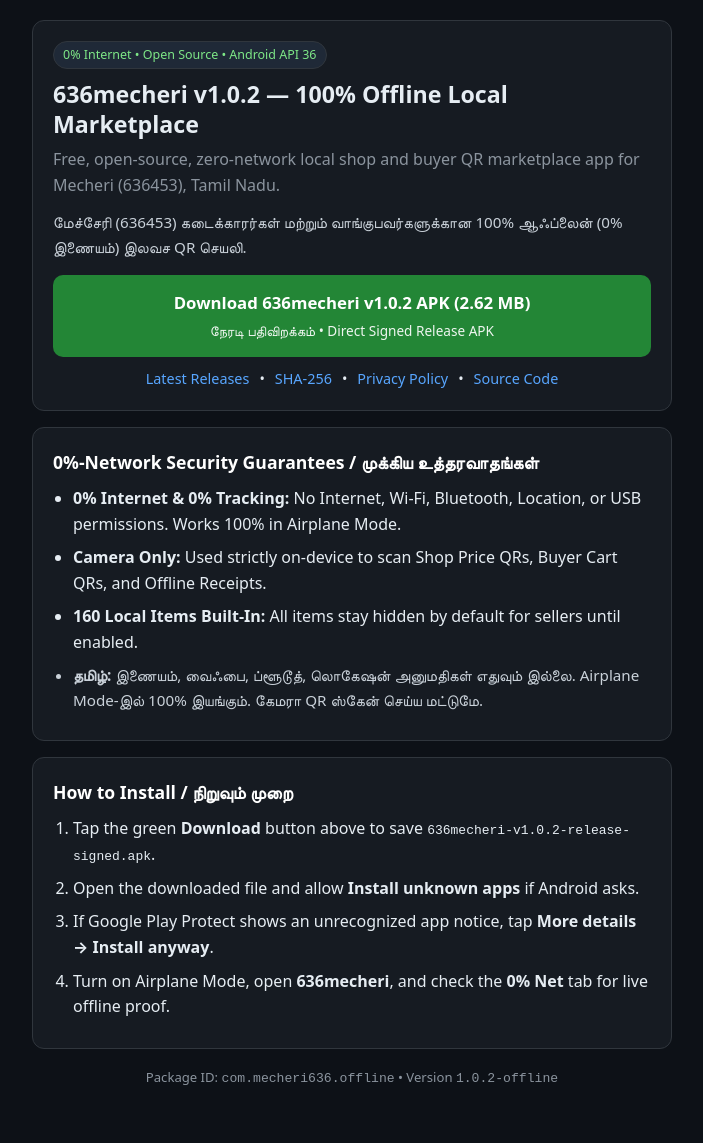
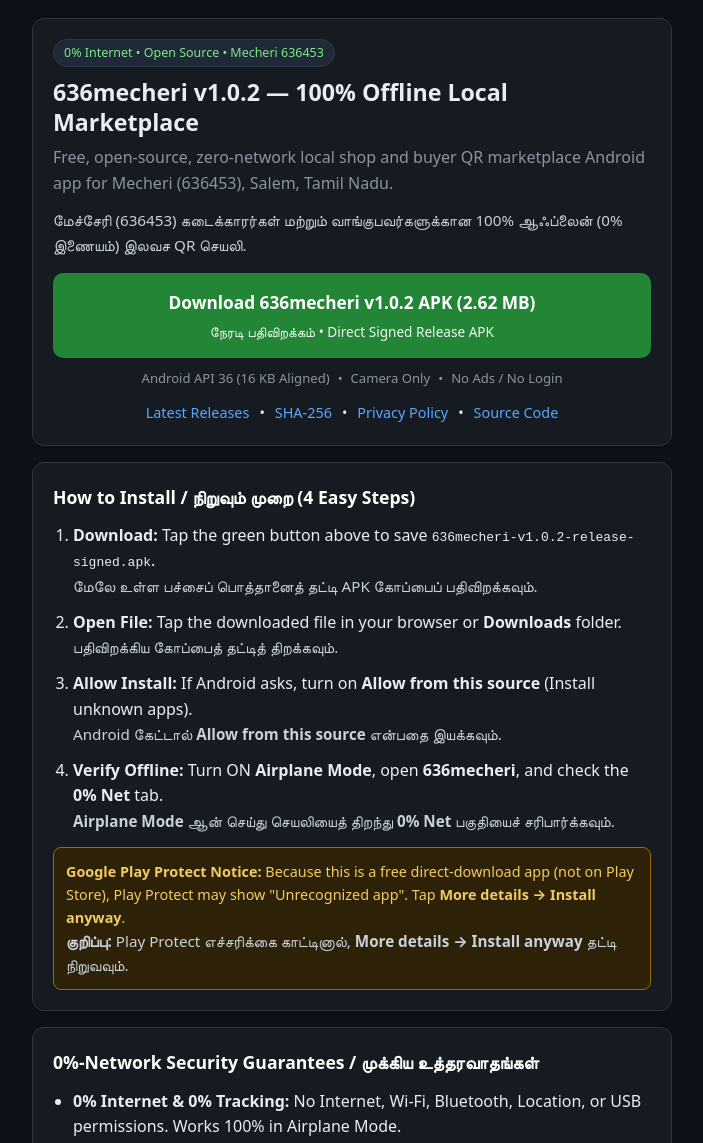
Before and after one commit to 54aadhi-dotcom/636mecheri, a plain HTML site: page index.html in a window 1280 px wide. Shown: the top 1143 px of the page, without its empty margins (288-991 px from the left). Before the commit the page ends 1109 px from the top, so only its background shows below. Drawn offline with Linux system fonts and the light colour scheme.

Commit message:
Upgrade index.html with Local SEO schema and bilingual install UX

```diff
--- a/index.html
+++ b/index.html
@@ -3,36 +3,74 @@
 <head>
   <meta charset="UTF-8">
   <meta name="viewport" content="width=device-width, initial-scale=1.0">
-  <title>636mecheri v1.0.2 — 100% Offline Local Marketplace</title>
-  <meta name="description" content="Download 636mecheri v1.0.2 — 100% offline, 0%-network local shop and buyer QR marketplace Android app for Mecheri (636453), Salem, Tamil Nadu. Free and open-source.">
+  <title>636mecheri v1.0.2 — 100% Offline Local Marketplace (Mecheri 636453)</title>
+  <meta name="description" content="Download 636mecheri v1.0.2 — 100% offline, 0%-network local shop &amp; buyer QR marketplace Android app for Mecheri (636453), Salem, Tamil Nadu. மேச்சேரி 100% ஆஃப்லைன் QR கடை செயலி.">
+  <meta name="keywords" content="636mecheri, Mecheri 636453, Mecheri app, மேச்சேரி, offline marketplace Android, 0% network app, QR shop app Salem Tamil Nadu">
   <link rel="canonical" href="https://54aadhi-dotcom.github.io/636mecheri/">
+
+  <!-- WhatsApp & Social Share Preview -->
+  <meta property="og:type" content="website">
+  <meta property="og:url" content="https://54aadhi-dotcom.github.io/636mecheri/">
+  <meta property="og:title" content="636mecheri v1.0.2 — 100% Offline Local Marketplace">
+  <meta property="og:description" content="Free 0%-internet QR marketplace app for Mecheri (636453) shops &amp; buyers. Works 100% in Airplane Mode. (2.62 MB Signed APK)">
+
+  <!-- Google Structured Data (SoftwareApplication) -->
+  <script type="application/ld+json">
+  {
+    "@context": "https://schema.org",
+    "@type": "SoftwareApplication",
+    "name": "636mecheri",
+    "alternateName": "636mecheri v1.0.2 — 100% Offline Local Marketplace",
+    "operatingSystem": "Android",
+    "applicationCategory": "ShoppingApplication",
+    "softwareVersion": "1.0.2-offline",
+    "fileSize": "2.62MB",
+    "url": "https://54aadhi-dotcom.github.io/636mecheri/",
+    "downloadUrl": "https://github.com/54aadhi-dotcom/636mecheri/releases/download/v1.0.2/636mecheri-v1.0.2-release-signed.apk",
+    "description": "100% offline, 0%-network local shop and buyer QR marketplace Android app for Mecheri (636453), Salem, Tamil Nadu.",
+    "inLanguage": ["en", "ta"],
+    "isAccessibleForFree": true,
+    "offers": {
+      "@type": "Offer",
+      "price": "0",
+      "priceCurrency": "INR"
+    },
+    "areaServed": {
+      "@type": "Place",
+      "name": "Mecheri, Salem, Tamil Nadu 636453, India"
+    }
+  }
+  </script>
+
   <style>
-    :root { --bg:#0d1117; --card:#161b22; --border:#30363d; --text:#e6edf3; --muted:#8b949e; --green:#238636; --green-h:#2ea043; --blue:#58a6ff; }
+    :root { --bg:#0d1117; --card:#161b22; --border:#30363d; --text:#e6edf3; --muted:#8b949e; --green:#238636; --green-h:#2ea043; --blue:#58a6ff; --warn-bg:#2d2208; --warn-b:#9e6a03; }
     * { box-sizing: border-box; }
-    body { margin:0; font-family: system-ui, -apple-system, sans-serif; background:var(--bg); color:var(--text); line-height:1.6; padding:20px 14px; }
+    body { margin:0; font-family: system-ui, -apple-system, sans-serif; background:var(--bg); color:var(--text); line-height:1.6; padding:18px 14px; }
     .wrap { max-width:640px; margin:0 auto; }
     .card { background:var(--card); border:1px solid var(--border); border-radius:12px; padding:20px; margin-bottom:16px; }
     h1 { font-size:1.45rem; margin:0 0 8px; line-height:1.3; }
-    h2 { font-size:1.1rem; margin:0 0 10px; color:#fff; }
+    h2 { font-size:1.1rem; margin:0 0 12px; color:#fff; }
     p { margin:0 0 12px; color:var(--muted); }
-    .badge { display:inline-block; font-size:0.78rem; padding:3px 9px; border-radius:999px; background:#1f2937; border:1px solid var(--border); color:#7ee787; margin-bottom:10px; }
-    .btn { display:block; width:100%; text-align:center; background:var(--green); color:#fff; text-decoration:none; font-weight:700; font-size:1.05rem; padding:15px 16px; border-radius:10px; margin:16px 0 10px; }
+    .badge { display:inline-block; font-size:0.78rem; padding:3px 10px; border-radius:999px; background:#1f2937; border:1px solid var(--border); color:#7ee787; margin-bottom:10px; }
+    .btn { display:block; width:100%; text-align:center; background:var(--green); color:#fff; text-decoration:none; font-weight:700; font-size:1.08rem; padding:16px; border-radius:10px; margin:16px 0 10px; }
     .btn:hover { background:var(--green-h); }
-    .btn small { display:block; font-weight:400; font-size:0.85rem; opacity:0.92; margin-top:3px; }
-    .links { display:flex; flex-wrap:wrap; gap:10px; justify-content:center; font-size:0.9rem; margin-top:10px; }
+    .btn small { display:block; font-weight:400; font-size:0.85rem; opacity:0.92; margin-top:4px; }
+    .meta-row { display:flex; flex-wrap:wrap; gap:8px; justify-content:center; font-size:0.82rem; color:var(--muted); margin-bottom:12px; }
+    .links { display:flex; flex-wrap:wrap; gap:10px; justify-content:center; font-size:0.9rem; margin-top:8px; }
     .links a { color:var(--blue); text-decoration:none; }
     ul, ol { margin:0; padding-left:20px; color:var(--text); }
-    li { margin-bottom:8px; }
+    li { margin-bottom:10px; }
     .ta { color:#c9d1d9; font-size:0.95rem; }
+    .tip { background:var(--warn-bg); border:1px solid var(--warn-b); border-radius:8px; padding:12px; margin-top:12px; font-size:0.9rem; color:#f2cc60; }
     footer { text-align:center; color:var(--muted); font-size:0.82rem; margin-top:18px; }
   </style>
 </head>
 <body>
   <main class="wrap">
     <section class="card">
-      <span class="badge">0% Internet &bull; Open Source &bull; Android API 36</span>
+      <span class="badge">0% Internet &bull; Open Source &bull; Mecheri 636453</span>
       <h1>636mecheri v1.0.2 — 100% Offline Local Marketplace</h1>
-      <p>Free, open-source, zero-network local shop and buyer QR marketplace app for Mecheri (636453), Tamil Nadu.</p>
+      <p>Free, open-source, zero-network local shop and buyer QR marketplace Android app for Mecheri (636453), Salem, Tamil Nadu.</p>
       <p class="ta">மேச்சேரி (636453) கடைக்காரர்கள் மற்றும் வாங்குபவர்களுக்கான 100% ஆஃப்லைன் (0% இணையம்) இலவச QR செயலி.</p>
 
       <a class="btn" href="https://github.com/54aadhi-dotcom/636mecheri/releases/download/v1.0.2/636mecheri-v1.0.2-release-signed.apk">
@@ -40,11 +78,31 @@
         <small>நேரடி பதிவிறக்கம் &bull; Direct Signed Release APK</small>
       </a>
 
+      <div class="meta-row">
+        <span>Android API 36 (16 KB Aligned)</span> &bull;
+        <span>Camera Only</span> &bull;
+        <span>No Ads / No Login</span>
+      </div>
+
       <div class="links">
         <a href="https://github.com/54aadhi-dotcom/636mecheri/releases/latest">Latest Releases</a> &bull;
         <a href="https://github.com/54aadhi-dotcom/636mecheri/releases/download/v1.0.2/636mecheri-v1.0.2-checksums.sha256">SHA-256</a> &bull;
         <a href="https://github.com/54aadhi-dotcom/636mecheri/blob/main/PRIVACY_POLICY.md">Privacy Policy</a> &bull;
         <a href="https://github.com/54aadhi-dotcom/636mecheri">Source Code</a>
+      </div>
+    </section>
+
+    <section class="card">
+      <h2>How to Install / நிறுவும் முறை (4 Easy Steps)</h2>
+      <ol>
+        <li><strong>Download:</strong> Tap the green button above to save <code>636mecheri-v1.0.2-release-signed.apk</code>.<br><span class="ta">மேலே உள்ள பச்சைப் பொத்தானைத் தட்டி APK கோப்பைப் பதிவிறக்கவும்.</span></li>
+        <li><strong>Open File:</strong> Tap the downloaded file in your browser or <strong>Downloads</strong> folder.<br><span class="ta">பதிவிறக்கிய கோப்பைத் தட்டித் திறக்கவும்.</span></li>
+        <li><strong>Allow Install:</strong> If Android asks, turn on <strong>Allow from this source</strong> (Install unknown apps).<br><span class="ta">Android கேட்டால் <strong>Allow from this source</strong> என்பதை இயக்கவும்.</span></li>
+        <li><strong>Verify Offline:</strong> Turn ON <strong>Airplane Mode</strong>, open <strong>636mecheri</strong>, and check the <strong>0% Net</strong> tab.<br><span class="ta"><strong>Airplane Mode</strong> ஆன் செய்து செயலியைத் திறந்து <strong>0% Net</strong> பகுதியைச் சரிபார்க்கவும்.</span></li>
+      </ol>
+      <div class="tip">
+        <strong>Google Play Protect Notice:</strong> Because this is a free direct-download app (not on Play Store), Play Protect may show "Unrecognized app". Tap <strong>More details &rarr; Install anyway</strong>.<br>
+        <span class="ta"><strong>குறிப்பு:</strong> Play Protect எச்சரிக்கை காட்டினால், <strong>More details &rarr; Install anyway</strong> தட்டி நிறுவவும்.</span>
       </div>
     </section>
 
@@ -58,18 +116,8 @@
       </ul>
     </section>
 
-    <section class="card">
-      <h2>How to Install / நிறுவும் முறை</h2>
-      <ol>
-        <li>Tap the green <strong>Download</strong> button above to save <code>636mecheri-v1.0.2-release-signed.apk</code>.</li>
-        <li>Open the downloaded file and allow <strong>Install unknown apps</strong> if Android asks.</li>
-        <li>If Google Play Protect shows an unrecognized app notice, tap <strong>More details &rarr; Install anyway</strong>.</li>
-        <li>Turn on Airplane Mode, open <strong>636mecheri</strong>, and check the <strong>0% Net</strong> tab for live offline proof.</li>
-      </ol>
-    </section>
-
     <footer>
-      Package ID: <code>com.mecheri636.offline</code> &bull; Version <code>1.0.2-offline</code>
+      Package ID: <code>com.mecheri636.offline</code> &bull; Version <code>1.0.2-offline</code> &bull; Mecheri 636453, Salem, TN
     </footer>
   </main>
 </body>
```
